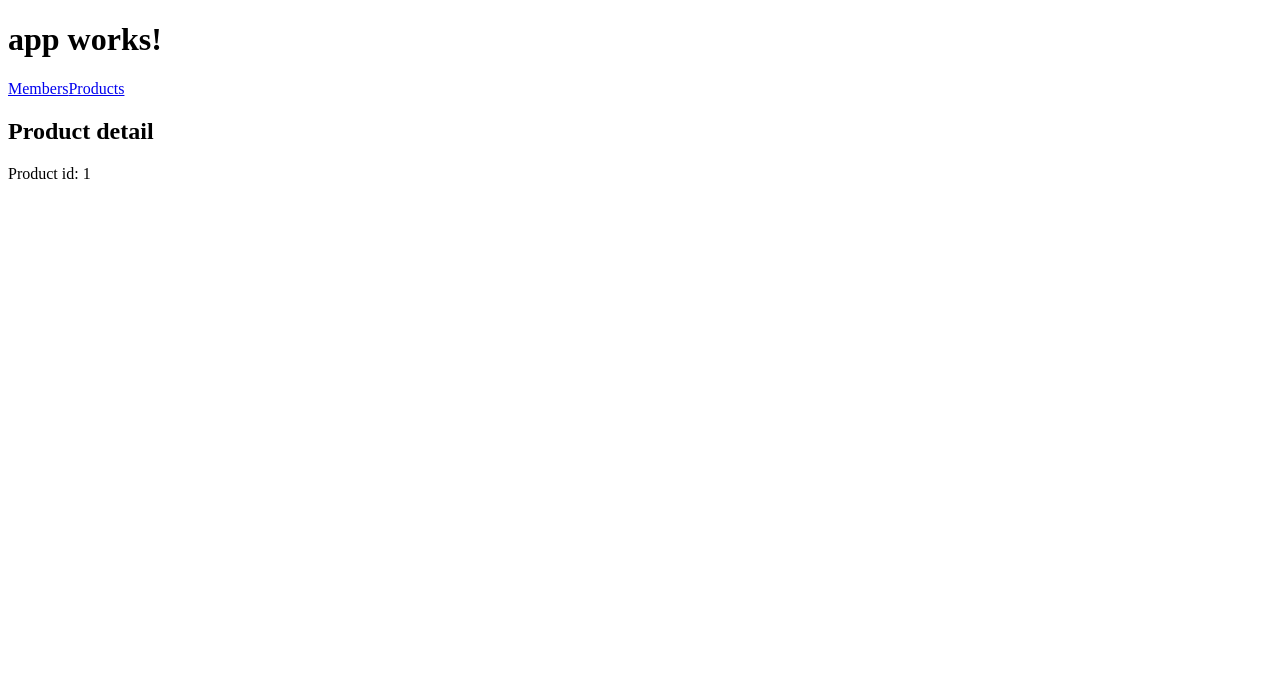
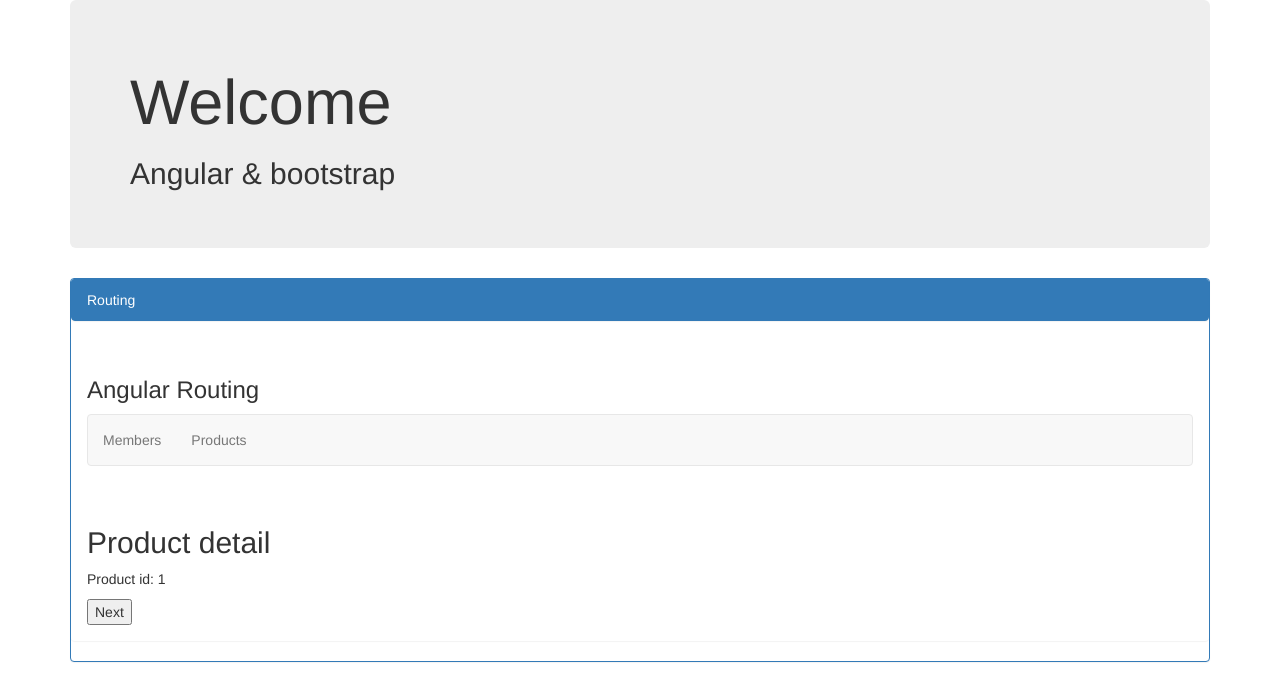
Before and after one commit to tfermoso/app-routing, an Angular app: page /product/1 in a window 1280 px wide. Shown: the top 700 px of the page. Built offline with nearby package versions, Linux system fonts and the light colour scheme.

Commit message:
Añadir bootstrap a nuestro proyecto. Tambien ng-bootstrap

```diff
--- a/package.json
+++ b/package.json
@@ -20,7 +20,10 @@
     "@angular/platform-browser": "^4.0.0",
     "@angular/platform-browser-dynamic": "^4.0.0",
     "@angular/router": "^4.0.0",
+    "@ng-bootstrap/ng-bootstrap": "^1.0.0-alpha.23",
+    "bootstrap": "^3.3.7",
     "core-js": "^2.4.1",
+    "jquery": "^3.2.1",
     "rxjs": "^5.1.0",
     "zone.js": "^0.8.4"
   },
--- a/src/app/app.component.html
+++ b/src/app/app.component.html
@@ -1,10 +1,32 @@
-<h1>
-  {{title}}
-</h1>
+<div class="container">
+  <div class="jumbotron">
+    <h1>Welcome</h1>
+    <h2>Angular & bootstrap</h2>
+  </div>
+  <div class="panel panel-primary">
+    <div class="panel panel-heading">
+      Routing
+    </div>
+    <div class="panel panel-body">
+      <h3>{{title}}</h3>
+      <nav class="navbar navbar-default">
+        <ul class="nav navbar-nav">
+          <li>
+            <a routerLink="/members" routerLinkActive="active">Members</a>
+          </li>
+          <li>
+            <a routerLink="/products" routerLinkActive="active">Products</a>
+          </li>
+        </ul>
 
-<a routerLink="/members" routerLinkActive="active">Members</a>
-<a routerLink="/products" routerLinkActive="active">Products</a>
 
-<br>
+      </nav>
 
-<router-outlet></router-outlet>
+
+      <br>
+
+      <router-outlet></router-outlet>
+    </div>
+  </div>
+
+</div>
--- a/src/app/app.component.ts
+++ b/src/app/app.component.ts
@@ -6,5 +6,5 @@ import { Component } from '@angular/core';
   styleUrls: ['./app.component.css']
 })
 export class AppComponent {
-  title = 'app works!';
+  title = 'Angular Routing';
 }
--- a/src/app/app.module.ts
+++ b/src/app/app.module.ts
@@ -9,6 +9,8 @@ import { ProductsComponent } from './products/products.component';
 import { ProductComponent } from './products/product.component';
 import { MembersComponent } from './members/members.component';
 import { PagenotfoundComponent } from './pagenotfound/pagenotfound.component';
+
+import {NgbModule} from '@ng-bootstrap/ng-bootstrap';
 
 @NgModule({
   declarations: [
@@ -22,7 +24,8 @@ import { PagenotfoundComponent } from './pagenotfound/pagenotfound.component';
     BrowserModule,
     FormsModule,
     HttpModule,
-    AppRoutingModule
+    AppRoutingModule,
+    NgbModule.forRoot(),
   ],
   providers: [],
   bootstrap: [AppComponent]
--- a/src/app/products/product.component.ts
+++ b/src/app/products/product.component.ts
@@ -7,6 +7,7 @@ import 'rxjs/add/operator/switchMap';
     template: `
     <h2>Product detail</h2>
     <p>Product id: {{id}} </p>
+    <button (click)='navegate()'>Next</button>
   `,
     styleUrls: ['./products.component.css']
 })
@@ -19,9 +20,13 @@ export class ProductComponent implements OnInit {
 
 
     ngOnInit() {
-        this.id = +this.route.snapshot.params['id'];
-
+        this.route.params
+        .subscribe(params=>this.id=+params['id']);
+        this.route.url
+        .subscribe(()=>this.route.url.forEach(par=>{console.log(`dato ${{par}}`)}));
 
     }
-
+    navegate(){
+        this.router.navigate(['/product', ++this.id]);
+    }
 }
--- a/src/app/products/products.component.html
+++ b/src/app/products/products.component.html
@@ -1,3 +1,26 @@
-<p>
-  products works!
-</p>
+<ngb-tabset>
+  <ngb-tab title="Description">
+    <template ngbTabContent>
+      <p>Raw denim you probably haven't heard of them jean shorts Austin. Nesciunt tofu stumptown aliqua, retro synth
+      master cleanse. Mustache cliche tempor, williamsburg carles vegan helvetica. Reprehenderit butcher retro keffiyeh
+      dreamcatcher synth. Cosby sweater eu banh mi, qui irure terry richardson ex squid. Aliquip placeat salvia cillum
+      iphone. Seitan aliquip quis cardigan american apparel, butcher voluptate nisi qui.</p>
+    </template>
+  </ngb-tab>
+  <ngb-tab>
+    <template ngbTabTitle><b>Main</b> features</template>
+    <template ngbTabContent>Food truck fixie locavore, accusamus mcsweeney's marfa nulla single-origin coffee squid.
+      <p>Exercitation +1 labore velit, blog sartorial PBR leggings next level wes anderson artisan four loko farm-to-table
+      craft beer twee. Qui photo booth letterpress, commodo enim craft beer mlkshk aliquip jean shorts ullamco ad vinyl
+      cillum PBR. Homo nostrud organic, assumenda labore aesthetic magna delectus mollit. Keytar helvetica VHS salvia
+      yr, vero magna velit sapiente labore stumptown. Vegan fanny pack odio cillum wes anderson 8-bit, sustainable jean
+      shorts beard ut DIY ethical culpa terry richardson biodiesel. Art party scenester stumptown, tumblr butcher vero
+      sint qui sapiente accusamus tattooed echo park.</p>
+    </template>
+  </ngb-tab>
+  <ngb-tab title="Price" [disabled]="true">
+    <template ngbTabContent>
+      <p>3456€</p>
+    </template>
+  </ngb-tab>
+</ngb-tabset>
```
Also changed, not shown: .angular-cli.json.
